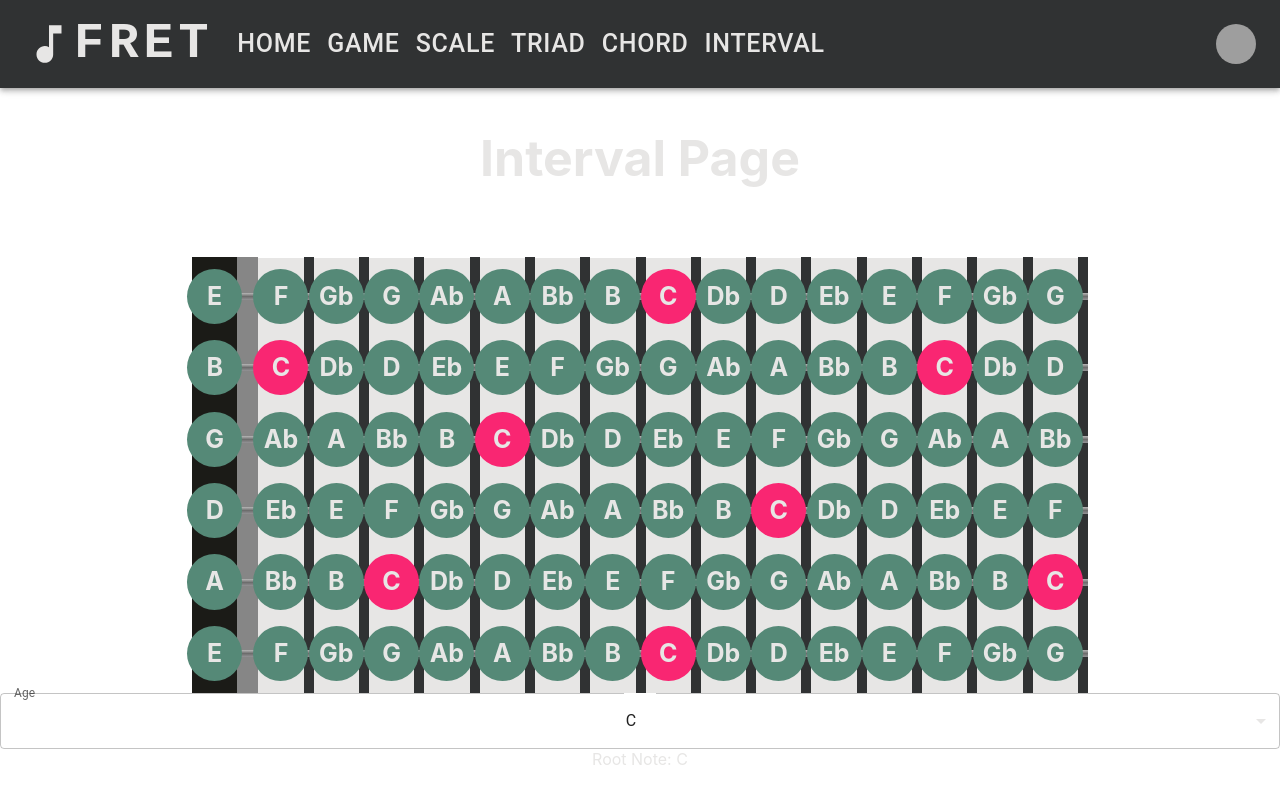
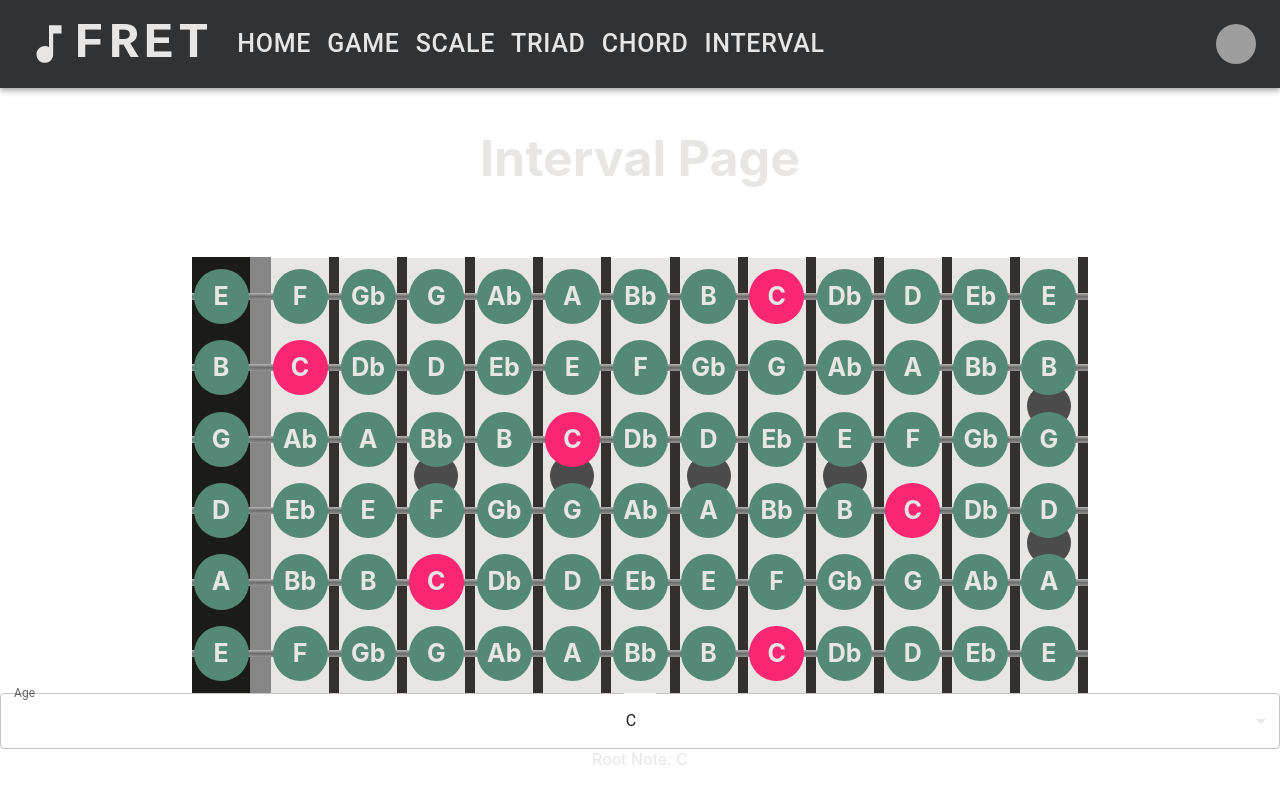
Before and after one commit to JiwooL0920/Fretboard, a React (Create React App) app in the folder frontend/: page /interval in a window 1280 px wide. Built offline with nearby package versions, Linux system fonts and the light colour scheme; grey boxes are pictures that could not be loaded.

Commit message:
add fretboard dots

```diff
--- a/frontend/src/components/fretboard/Fretboard.tsx
+++ b/frontend/src/components/fretboard/Fretboard.tsx
@@ -14,6 +14,7 @@ interface StringProps {
 }
 
 interface FretProps {
+    stringNumber:number,
     fretNumber:number,
     note:string
     rootNote:string
@@ -25,7 +26,12 @@ const Fret = (props: FretProps) => {
 
     return (
         <div
-            className={"fret" + (note === props.rootNote ? ' root-note' : '')}
+            className={
+                "fret"
+                + (props.stringNumber === 1 && [3,5,7,9,15,17,19,21].includes(fretNumber) ? ' singlePositionMark' : '')
+                + (props.stringNumber === 1 && fretNumber === 12 ? ' doublePositionMarkTop' : '')
+                + (props.stringNumber === 6 && fretNumber === 12 ? ' doublePositionMarkBottom' : '')
+                + (note === props.rootNote ? ' root-note' : '')}
             fret-number={props.fretNumber}
             fret-note={props.note}
             // style={}
@@ -46,8 +52,9 @@ const String = (props: StringProps) => {
             string-number={stringNumber}
             string-note={stringNote}
         >
-            { [0,1,2,3,4,5,6,7,8,9,10,11,12,13,14,15].map( (i:number) => {
+            { [0,1,2,3,4,5,6,7,8,9,10,11,12].map( (i:number) => {
                 const fretProps:FretProps = {
+                    stringNumber: stringNumber,
                     fretNumber:i,
                     note:getNote(stringNumber,i),
                     rootNote:props.rootNote
--- a/frontend/src/css/fretboard.css
+++ b/frontend/src/css/fretboard.css
@@ -14,7 +14,7 @@
     /* fret  */
     --fret-height: calc(var(--string-thickness) + ((var(--fretboard-height) - (6 * var(--string-thickness))) / 5));
     --fret-thickness: calc(var(--string-thickness) * 1.5);
-    --fret-color: #303233;
+    --fret-color: #333030;
 
 
     /* nut */
@@ -22,7 +22,7 @@
 
     /* position mark  */
     --position-mark-size: calc(var(--note-size) * 0.8);
-    --position-mark-color: #3e3d32;
+    --position-mark-color: rgb(75, 75, 75);
     --single-mark-position: calc(0.9 * var(--fretboard-height));
     --double-mark-position-top: calc(0.55 * var(--fretboard-height));
     --double-mark-position-bottom: calc(-0.55 * var(--fretboard-height));
```
